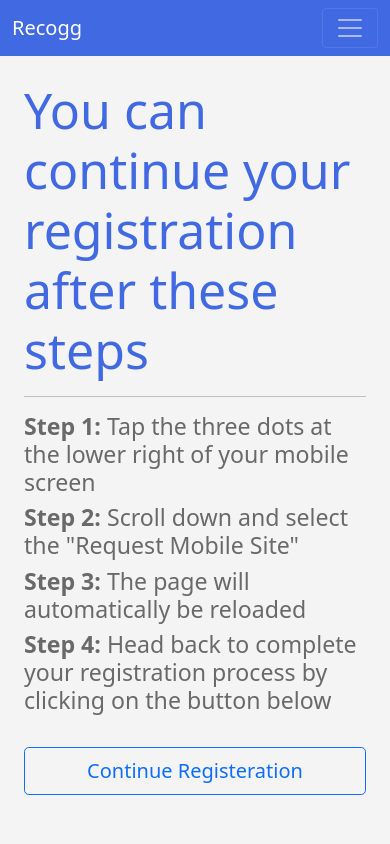
After one commit to Ugo5738/Attendance, a Flask app: page /mobile in a window 390 px wide. The commit adds this page. Run offline with Flask 2, Linux system fonts and the light colour scheme.

Commit message:
Created a mobile detour

```diff
--- a/app.py
+++ b/app.py
@@ -234,7 +234,16 @@ def show_vid():
 
 
 # FORM.PY CONTENTS
-COUNTRY_CHOICES = [("", "--Select an option--")]+[(country.name, country.name) for country in pycountry.countries]
+temp_country_dict = {}
+for country in pycountry.countries:
+    temp_country_dict[country.name] = country.alpha_2
+
+country_dict = {}
+for i in sorted(temp_country_dict):
+    country_dict[i] = temp_country_dict[i]
+
+countries = list(country_dict.keys())
+COUNTRY_CHOICES = [("", "--Select an option--")]+[(country, country) for country in countries]
 GENDER_CHOICES = [("", "--Select an option--"), ('Male', 'Male'), ('Female', 'Female')]
 TITLE_CHOICES = [("", "--Select an option--"), ('Brother', 'Brother'), ('Sister', 'Sister'), ('Pastor', 'Pastor'),
                  ('Bible study', 'Bible study'), ('Teacher', 'Teacher'), ('Cell leader', 'Cell leader')]
@@ -258,6 +267,10 @@ class RegisterForm(FlaskForm):
     submit = SubmitField("Submit")
 
     def validate_phone(self, phone):
+        # phone_number = phone.data
+        # if phone_number.startswith('0'):
+        #     parse_num = phonenumbers.parse(phone_number, country_dict[self.coun.capitalize()])
+        #     phone_number = phonenumbers.format_number(parse_num, phonenumbers.PhoneNumberFormat.E164)
         try:
             p = phonenumbers.parse(phone.data)
             if not phonenumbers.is_valid_number(p):
@@ -462,16 +475,39 @@ def admin_register():
     return render_template('admin_register.html', admin_form=admin_form)
 
 
+@app.route('/test', methods=['GET', 'POST'])
+def test():
+    member_form = RegisterForm()
+    if request.method == 'POST':
+        if member_form.validate_on_submit():
+            return render_template("home.html")
+        return render_template("registered.html")
+    return render_template("register.html", member_form=member_form)
+
+
+@app.route('/device', methods=['GET', 'POST'])
+def device():
+    return render_template('device.html')
+
+
+@app.route('/mobile', methods=['Get', 'POST'])
+def mobile():
+    return render_template('mobile.html')
+
+
 # Registration page
 @app.route('/register', methods=['GET', 'POST'])
 def register():
     member_form = RegisterForm()
     if request.method == 'POST':
+        print("posting")
         if member_form.validate_on_submit():
+            print("valid")
             email = member_form.email.data
             checked_email = Members.query.filter_by(email=email).first()
             first_name = member_form.first_name.data
             if checked_email is None:
+                print("adding")
                 reg_member = Members(title=member_form.title.data,
                                      first_name=member_form.first_name.data,
                                      middle_name=member_form.middle_name.data,
@@ -557,7 +593,8 @@ def login():
             if check_password_hash(admin_username.password_hash, password):
                 login_user(admin_username)
                 flash("Login Successful")
-                return redirect(url_for('dashboard'))
+                # return redirect(url_for('dashboard'))
+                return render_template("dashboard")
             else:
                 flash("Wrong Password, Try Again")
         else:
--- a/templates/home.html
+++ b/templates/home.html
@@ -14,7 +14,7 @@
         <h3>Please go ahead and register</h3>
         <br><br>
         <div class="d-grid gap-2 d-md-block">
-            <a href="{{ url_for('register') }}" class="btn btn-outline-primary btn-lg">Member Register</a>
+            <a href="{{ url_for('device') }}" class="btn btn-outline-primary btn-lg">Member Register</a>
         </div>
     </div>
 </div>
--- /dev/null
+++ b/templates/mobile.html
@@ -0,0 +1,17 @@
+{% extends 'base.html' %}
+
+{% block content %}
+<div class="container">
+    <h1>You can continue your registration after these steps</h1>
+    <hr>
+    <h3><strong>Step 1: </strong>Tap the three dots at the lower right of your mobile screen</h3>
+    <h3><strong>Step 2: </strong>Scroll down and select the "Request Mobile Site"</strong></h3>
+    <h3><strong>Step 3: </strong>The page will automatically be reloaded</strong></h3>
+    <h3><strong>Step 4: </strong>Head back to complete your registration process by clicking on the button below</strong></h3>
+    <br>
+    <div class="d-grid gap-2 d-md-block">
+        <a href="{{ url_for('register') }}" class="btn btn-outline-primary btn-lg">Continue Registeration</a>
+    </div>
+
+</div>
+{% endblock %}
```
Also changed, not shown: templates/device.html (added, +17 -0 lines).
